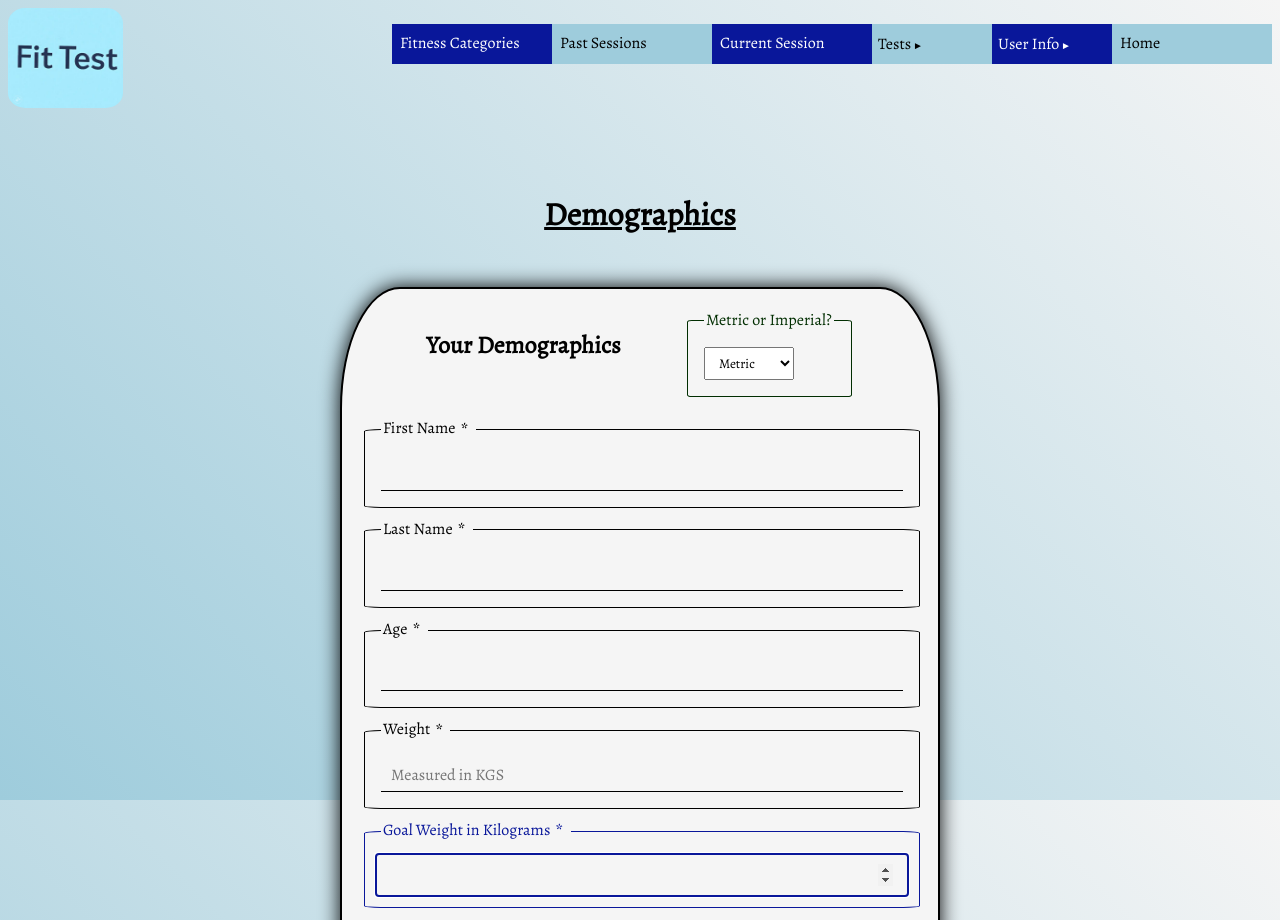
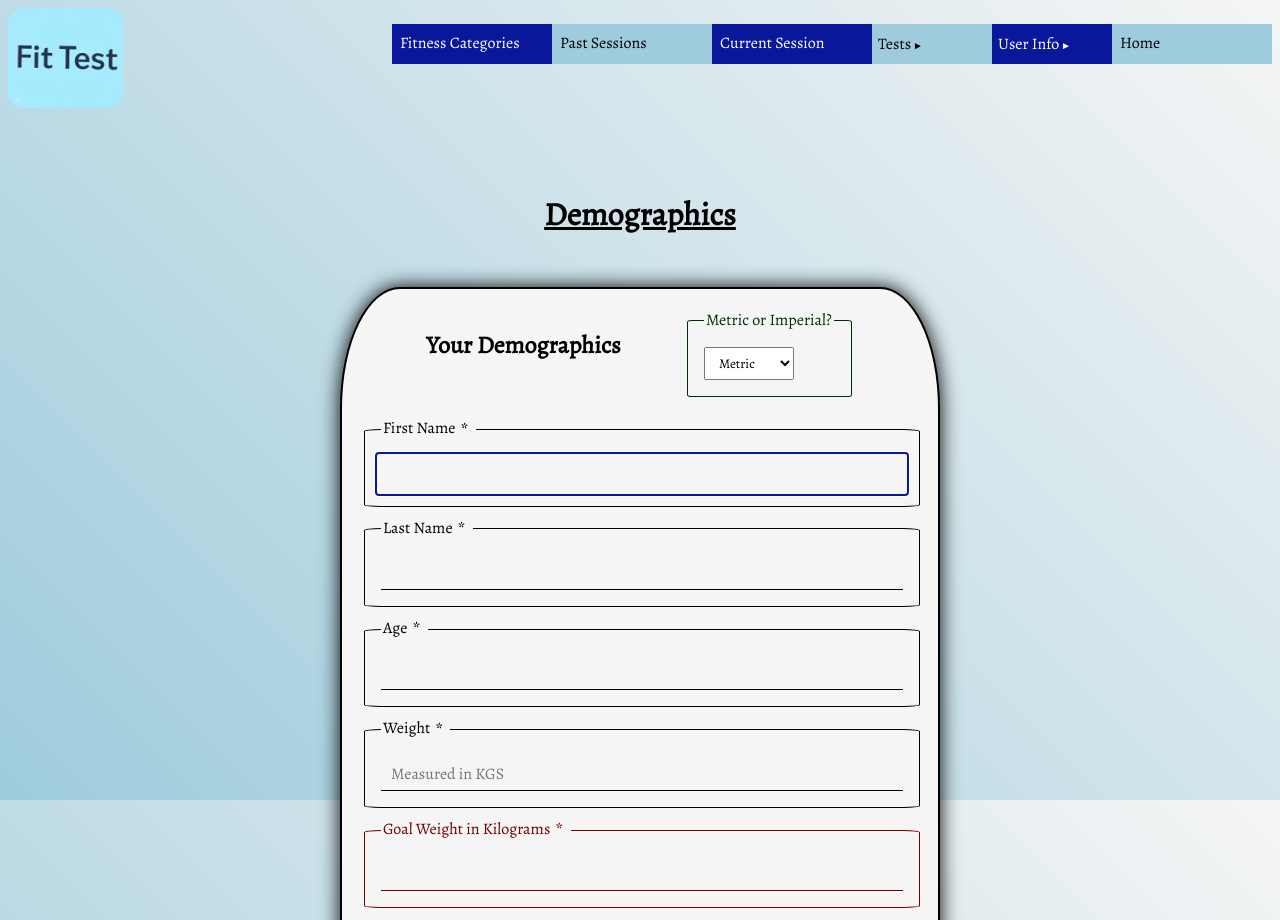
Before and after one commit to damatoaj/fitTest, a React (Create React App) app: page /#/parq in a window 1280 px wide. Shown: the top 920 px of the page. Built offline with nearby package versions, Linux system fonts and the light colour scheme.

Commit message:
removed auto focus on a form

```diff
--- a/src/Components/Forms/DemoGraphicsForm.tsx
+++ b/src/Components/Forms/DemoGraphicsForm.tsx
@@ -100,7 +100,6 @@ function DemoGraphicsForm() {
                     {user.prefers_metric ? 'Goal Weight in Kilograms' : 'Goal Weight in Pounds'}
                 </legend>
                 <input
-                    autoFocus={true}
                     type='number'
                     onChange={handleChange}
                     name='goalWeight'
--- a/src/Components/Tables/SummaryTable.tsx
+++ b/src/Components/Tables/SummaryTable.tsx
@@ -183,7 +183,6 @@ const SummaryTable = () => {
                             <h1>Your Fitness Summary on
                                 <time dateTime={today}> {date}, {month}, {year}</time>
                             </h1>
-                            <hr></hr>
                             <table>
                                 <thead><tr><th colSpan={2}>Subject</th></tr></thead>
                                 <tbody>
```
